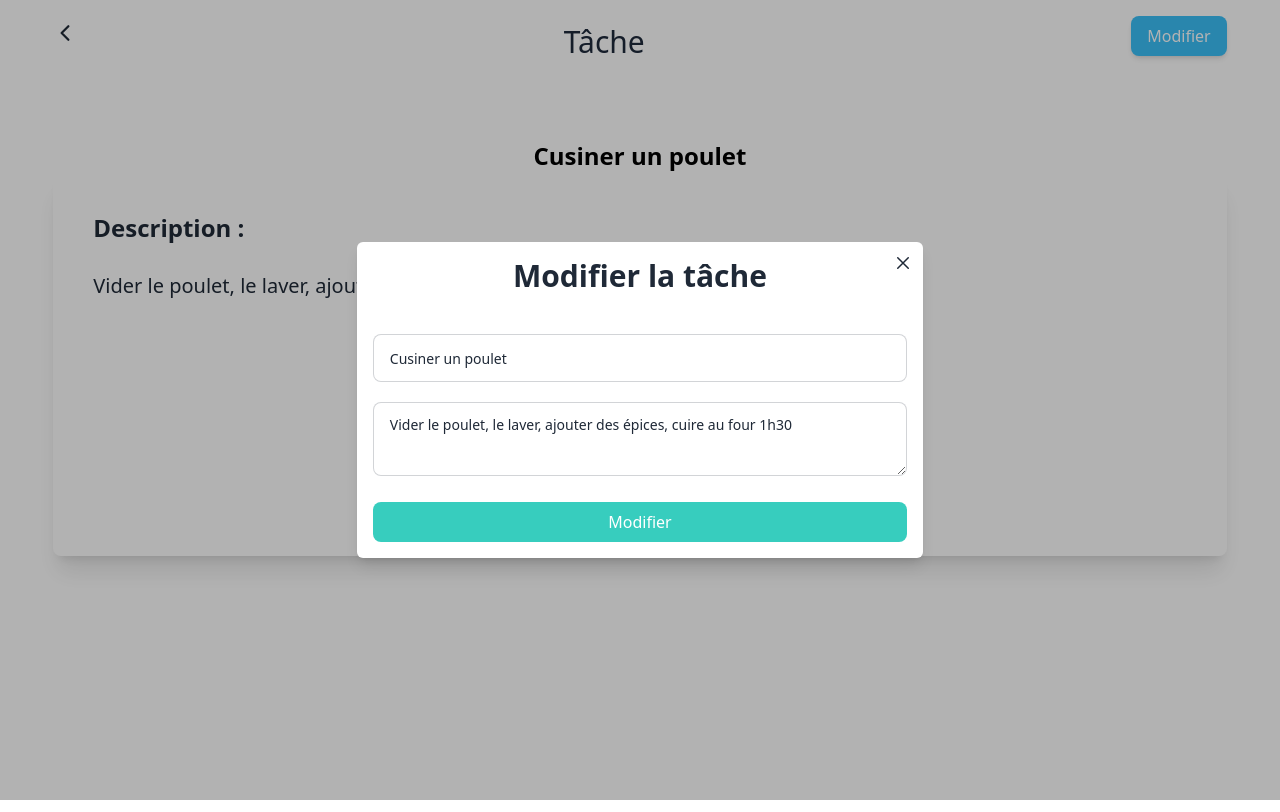
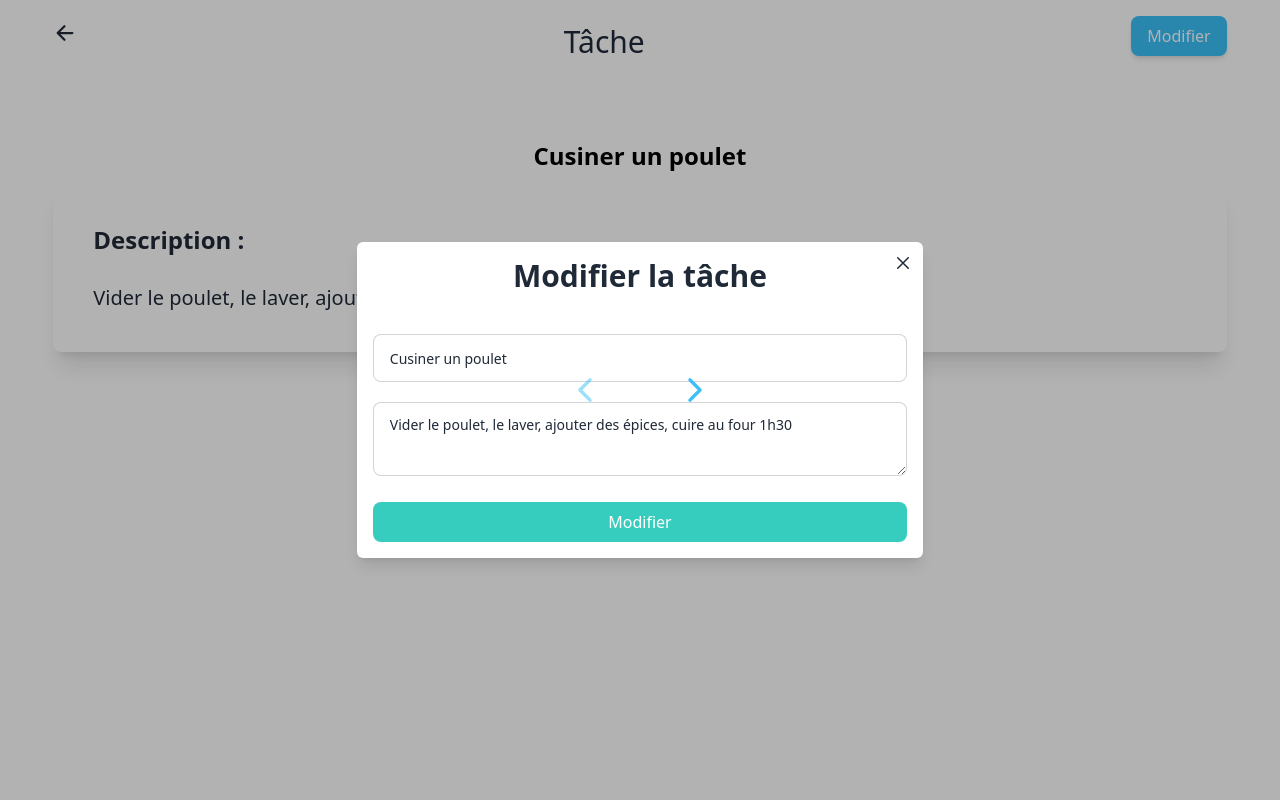
Before and after one commit to Julienjs/New_Welygo, a React (Vite) app in the folder project/: page /todo/1 in a window 1280 px wide. Both pictures are taken after a click on the button "Modifier". Built offline with nearby package versions, Linux system fonts and the light colour scheme.

Commit message:
merge de la branch updateTask

```diff
--- a/project/src/components/Modal.jsx
+++ b/project/src/components/Modal.jsx
@@ -10,7 +10,6 @@ const Modal = ({ setOpenModal, title, textBtn, taskTitle, taskDesc, handleSentDa
         const elements = form.elements
         const title = elements.title.value
         const description = elements.description.value
-        console.log(title);
         handleSentData(title, description, setError)
 
     }
--- a/project/src/pages/DetailTodo.jsx
+++ b/project/src/pages/DetailTodo.jsx
@@ -19,24 +19,32 @@ const DetailTodo = () => {
             : setError("Veuillez assigner un titre à votre tâche")
     }
 
-
     return (
         <div>
             <div className="flex flex-row-reverse justify-between items-center mt-3">
                 <button onClick={() => setOpenModal(true)} className='rounded-lg shadow-md bg-info text-white px-4 py-2 active:scale-[0.99] active:shadow-inner duration-150'>Modifier</button>
                 <Title text={"Tâche"} />
-                <Link to={-1} className="text-2xl"><ion-icon name="chevron-back-outline"></ion-icon></Link>
+                <Link to={'/'} className="text-2xl"><ion-icon name="arrow-back-outline"></ion-icon></Link>
             </div>
             {task.map((t) => (
-                <div key={t.id} className="mt-20">
-                    <h1 className="text-2xl text-center text-black font-semibold">{t.title}</h1>
-                    <div className={`${t.state ? "bg-accent text-white" : "bg-white"} flex h-96 flex-col rounded-lg p-10 shadow-xl`}>
+                <div key={t.id} className="mt-20 pb-10">
+                    <h1 className="text-2xl text-center text-black font-semibold mb-3">{t.title}</h1>
+                    <div className={`${t.state ? "bg-accent text-white" : "bg-white"} flex max-h-max flex-col rounded-lg p-10 shadow-xl`}>
                         <p className="text-2xl font-semibold mb-5">Description :</p>
                         <p className="mt-2 text-xl">{t.description}</p>
                     </div>
                     {openModal &&
                         <Modal setOpenModal={setOpenModal} title={"Modifier la tâche"} textBtn={"Modifier"} taskTitle={t.title} taskDesc={t.description} handleSentData={handleSentData} />
                     }
+                    <div className="flex items-center justify-center mt-5">
+                        <Link to={`${t.id > 1 || t.id === tasks.length ? `/todo/${t.id - 1}` : `/todo/${t.id}`}`} className={`${t.id === 1 ? "text-info/50" : "text-info"} text-4xl  flex items-center justify-center`}>
+                            <ion-icon name="chevron-back-outline"></ion-icon>
+                        </Link>
+                        <p className="mx-5 font-semibold">{t.id} / {tasks.length}</p>
+                        <Link to={`${t.id < tasks.length ? `/todo/${t.id + 1}` : `/todo/${t.id}`}`} className={`${t.id === tasks.length ? "text-info/50" : "text-info"} text-4xl  flex items-center justify-center`}>
+                            <ion-icon name="chevron-forward-outline"></ion-icon>
+                        </Link>
+                    </div>
                 </div>
             ))}
 
--- a/project/src/redux/TodoListSlice.jsx
+++ b/project/src/redux/TodoListSlice.jsx
@@ -7,8 +7,9 @@ const TodoSlice = createSlice({
     initialState: Data,
     reducers: {
         addTask: (state = initialState, { payload }) => {
+
             const newTask = {
-                id: Math.floor(Math.random() * 100),
+                id: state[state.length - 1].id + 1,
                 state: false,
                 title: payload.title,
                 description: payload.description
```
